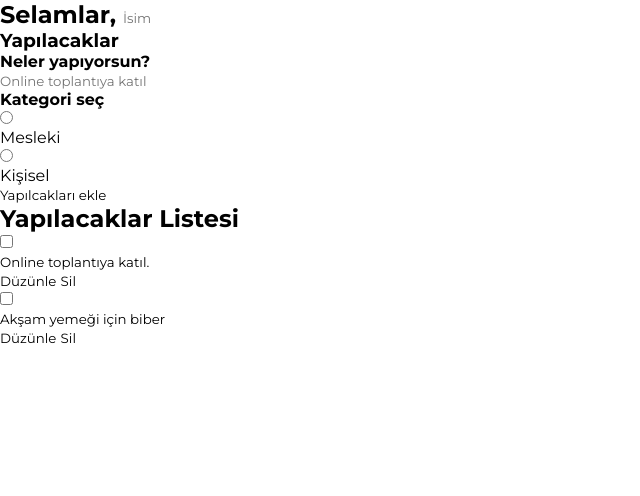
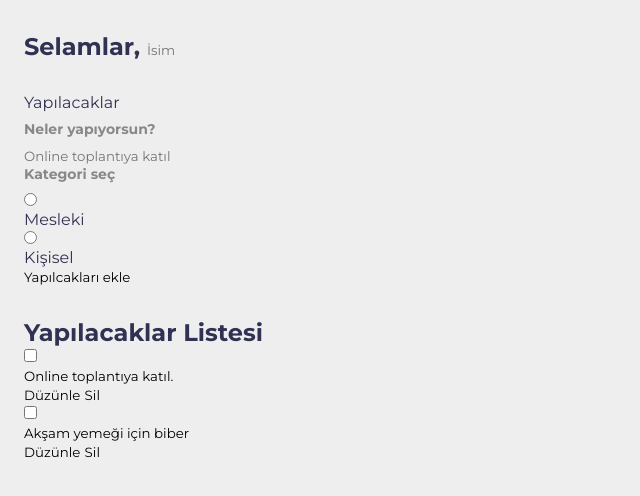
Before and after one commit to BekirSafak/TodoWithLocalStorage, a plain HTML site: page index.html in a window 1280 px wide. Shown: the whole page, without its empty margins (0-640 px from the left). Drawn offline with Linux system fonts and the light colour scheme.

Commit message:
style.css :root'a ekleme yapıldı.

```diff
--- a/style.css
+++ b/style.css
@@ -3,6 +3,7 @@
     --business: #3A82EE;
     --personal: var(var(--primary));
     --light: #EEE;
+    --grey: #888;
     --dark: #313154;
     --danger: #FF5B57;
 
@@ -27,3 +28,29 @@ button {
     background: none;
     cursor: initial;
 }
+
+body {
+    background: var(--light);
+    color: var(--dark);
+}
+
+section {
+    margin-top: 2rem;
+    margin-bottom: 2rem;
+    padding-left: 1.5rem;
+    padding-right: 1.5rem;
+}
+
+h3 {
+    color: var(--dark);
+    font-size: 1rem;
+    font-weight: 400;
+    margin-bottom: .5rem;
+}
+
+h4 {
+    color: var(--grey);
+    font-size: .875rem;
+    font-weight: 700;
+    margin-bottom: .5rem;
+}
```
